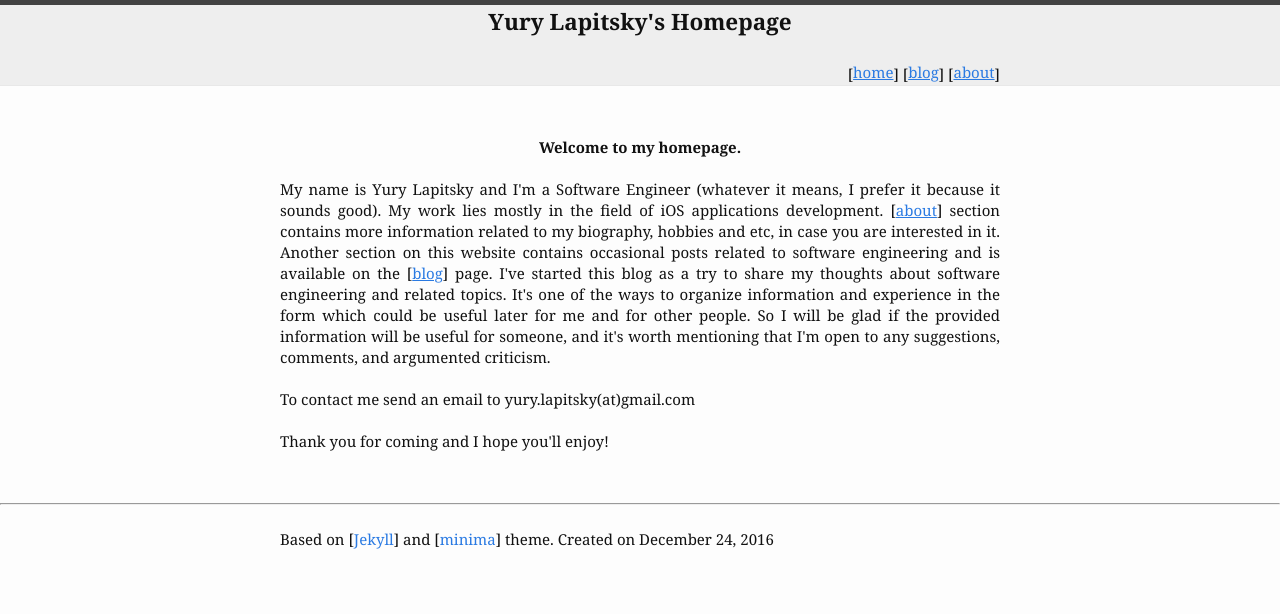
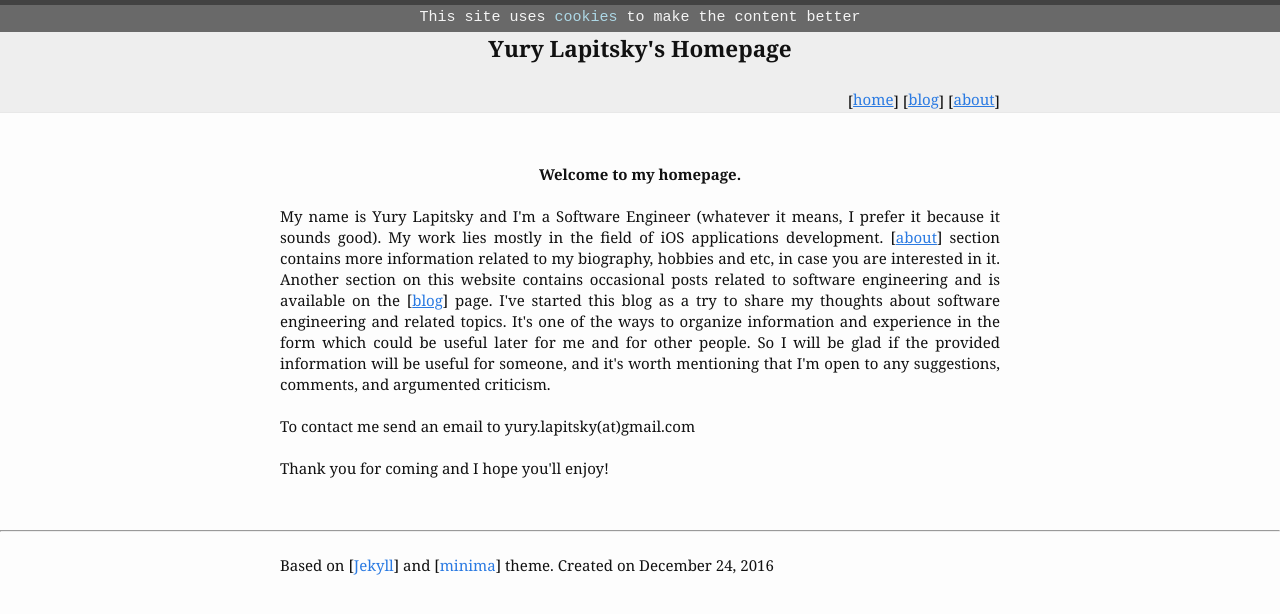
Before and after one commit to skyylex/skyylex.github.io, a Jekyll site: the page built from index.md, in a window 1280 px wide. Shown: the top 614 px of the page. Built offline with Jekyll 4.4.1, drawn with Linux system fonts in a browser that asks for light colours.

Commit message:
Header with cookie usage text

```diff
--- a/_includes/header.html
+++ b/_includes/header.html
@@ -27,9 +27,25 @@
   padding: 0px;
 }
 
+.cookies_header {
+  text-align: center;
+  background-color: dimgrey;
+  color: whitesmoke;
+  font-family: Courier New;
+  padding-top: 2px;
+  padding-bottom: 2px;
+}
+
 </style>
 
+
+
 <header class="common_header site-header" role="banner">
+  <div class="cookies_header">
+    <span>This site uses </span>
+    <a href="https://developer.mozilla.org/en-US/docs/Web/HTTP/Cookies" style="color: lightblue;">cookies</a>
+    <span> to make the content better</span>
+  </div>
   <div class="wrapper">
     <div class="header_title">{{ site.title | escape }}</div>
     <div>&nbsp</div>
```
